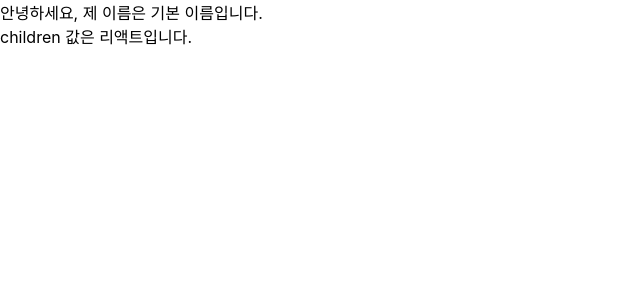
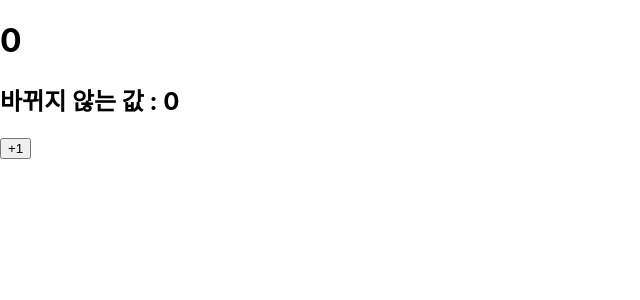
Before and after one commit to qorlgns1/React-Study-First, a React (Create React App) app: page / in a window 1280 px wide. Shown: the top 300 px of the page, without its empty margins (0-640 px from the left). Built offline with nearby package versions, Linux system fonts and the light colour scheme.

Commit message:
클래스형 컴포넌트의 state

```diff
--- a/src/App.js
+++ b/src/App.js
@@ -1,8 +1,8 @@
 import React from 'react';
-import MyComponent from './MyComponent';
+import Counter from './Counter';
 
 const App = () => {
-  return <MyComponent>리액트</MyComponent>;
+  return <Counter />;
 };
 
 export default App;
--- /dev/null
+++ b/src/Counter.js
@@ -0,0 +1,30 @@
+import React, { Component } from 'react';
+
+class Counter extends Component {
+  constructor(props) {
+    super(props);
+    // state의 초깃값 설정하기
+    this.state = {
+      number: 0,
+      fixedNumber: 0,
+    };
+  }
+  render() {
+    const { number, fixedNumber } = this.state;
+    return (
+      <div>
+        <h1>{number}</h1>
+        <h2>바뀌지 않는 값 : {fixedNumber}</h2>
+        <button //onClick을 통해 버튼이 클릭되었을 때 호출할 함수를 지정합니다.
+          onClick={() => {
+            //this.setStatefmf tkdydgkdu state에 새로운 값을 넣을 수 있습니다.
+            this.setState({ number: number + 1 });
+          }}
+        >
+          +1
+        </button>
+      </div>
+    );
+  }
+}
+export default Counter;
--- a/src/MyComponent.js
+++ b/src/MyComponent.js
@@ -1,10 +1,13 @@
 import React from 'react';
+import PropTypes from 'prop-types';
 
-const MyComponent = (props) => {
+const MyComponent = ({ name, favoriteNumber, children }) => {
   return (
     <div>
-      안녕하세요, 제 이름은 {props.name}입니다. <br />
-      children 값은 {props.children}입니다.
+      안녕하세요, 제 이름은 {name}입니다. <br />
+      children 값은 {children}입니다.
+      <br />
+      제가 좋아하는 숫자는{favoriteNumber}입니다.
     </div>
   );
 };
@@ -13,4 +16,9 @@
   name: '기본 이름',
 };
 
+MyComponent.propTypes = {
+  name: PropTypes.string,
+  favoriteNumber: PropTypes.number.isRequired,
+};
+
 export default MyComponent;
```
